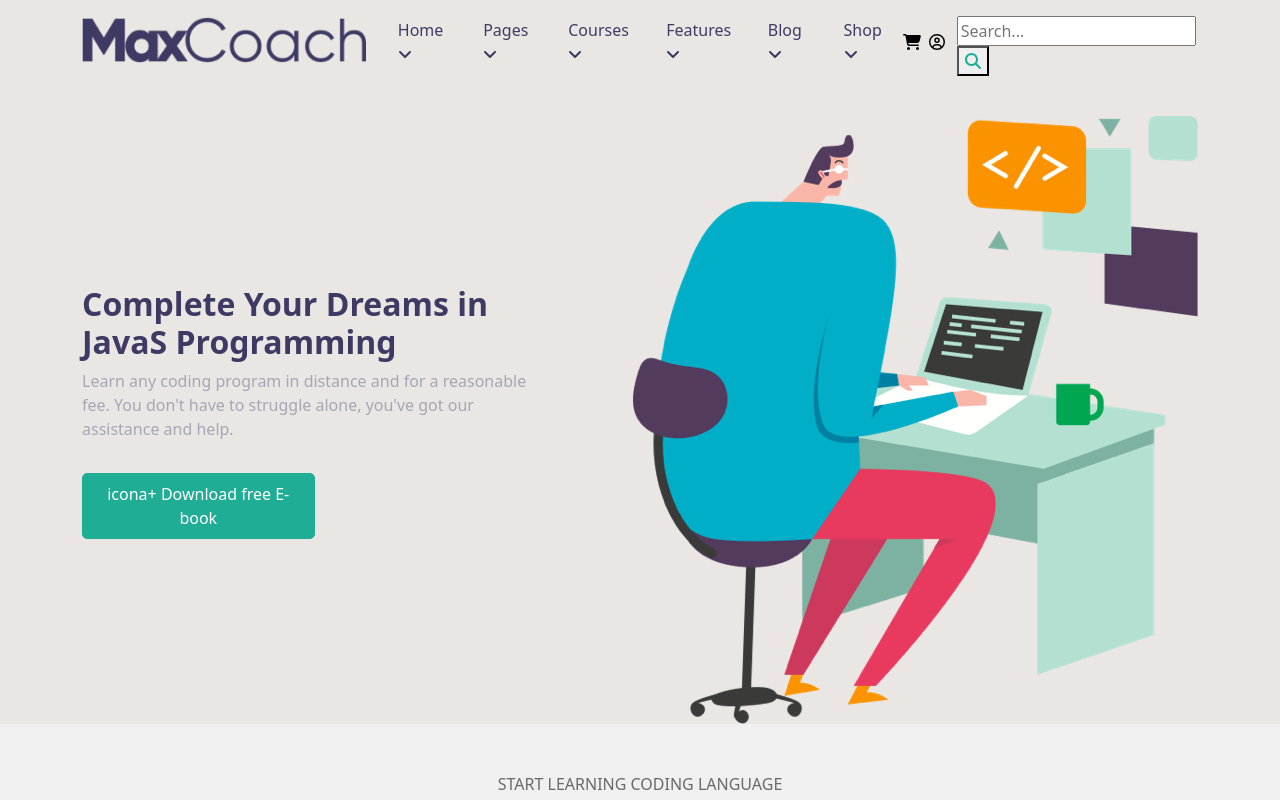
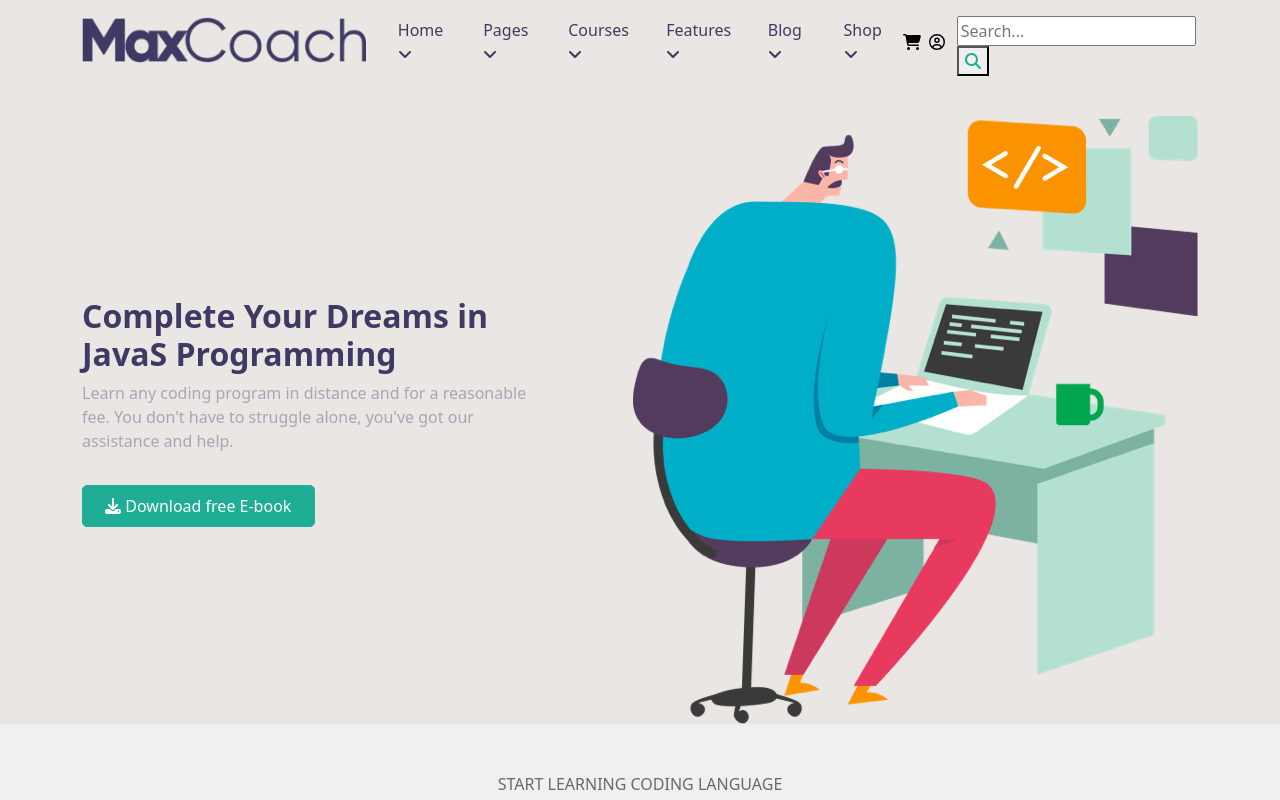
Before and after one commit to AndreaPiazza33/proj-html-vuejs, a Vue app: page / in a window 1280 px wide. Shown: the top 800 px of the page. Built offline with nearby package versions, Linux system fonts and the light colour scheme.

Commit message:
feat: add icons to first section

```diff
--- a/src/components/AppMain.vue
+++ b/src/components/AppMain.vue
@@ -35,7 +35,13 @@ export default {
             don't have to struggle alone, you've got our assistance and help.
           </p>
           <!--button verde(ripetuto)-->
-          <button class="my-button w-50">icona+ Download free E-book</button>
+          <button class="my-button w-50">
+            <font-awesome-icon
+              icon="fa-solid fa-download"
+              style="color: #ffffff"
+            />
+            Download free E-book
+          </button>
         </div>
         <!--box immagine-->
         <div>
--- a/src/main.js
+++ b/src/main.js
@@ -11,10 +11,17 @@ import {
   faCartShopping,
   faAngleDown,
   faMagnifyingGlass,
+  faDownload,
 } from "@fortawesome/free-solid-svg-icons";
 import { faCircleUser } from "@fortawesome/free-regular-svg-icons";
 
-library.add(faCircleUser, faCartShopping, faAngleDown, faMagnifyingGlass);
+library.add(
+  faCircleUser,
+  faCartShopping,
+  faAngleDown,
+  faMagnifyingGlass,
+  faDownload
+);
 
 const app = createApp(App);
 app.component("font-awesome-icon", FontAwesomeIcon);
```
